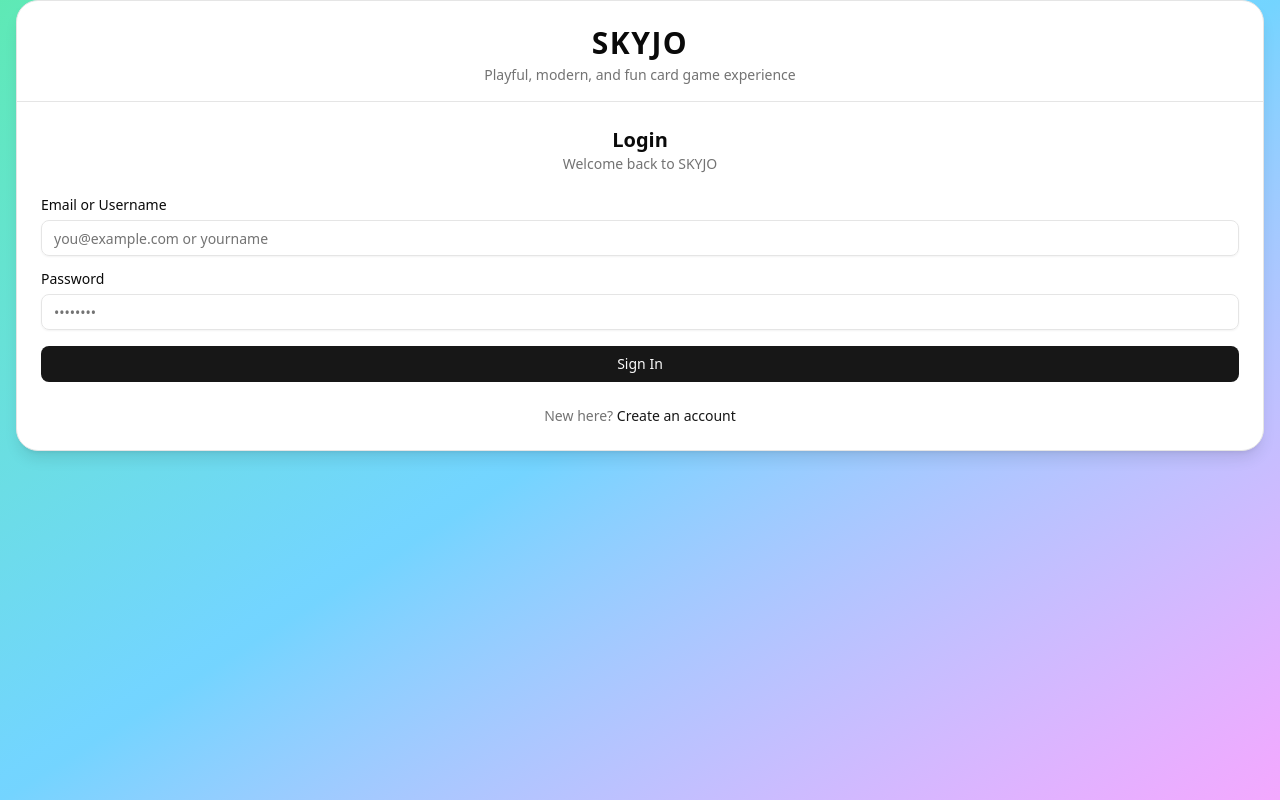
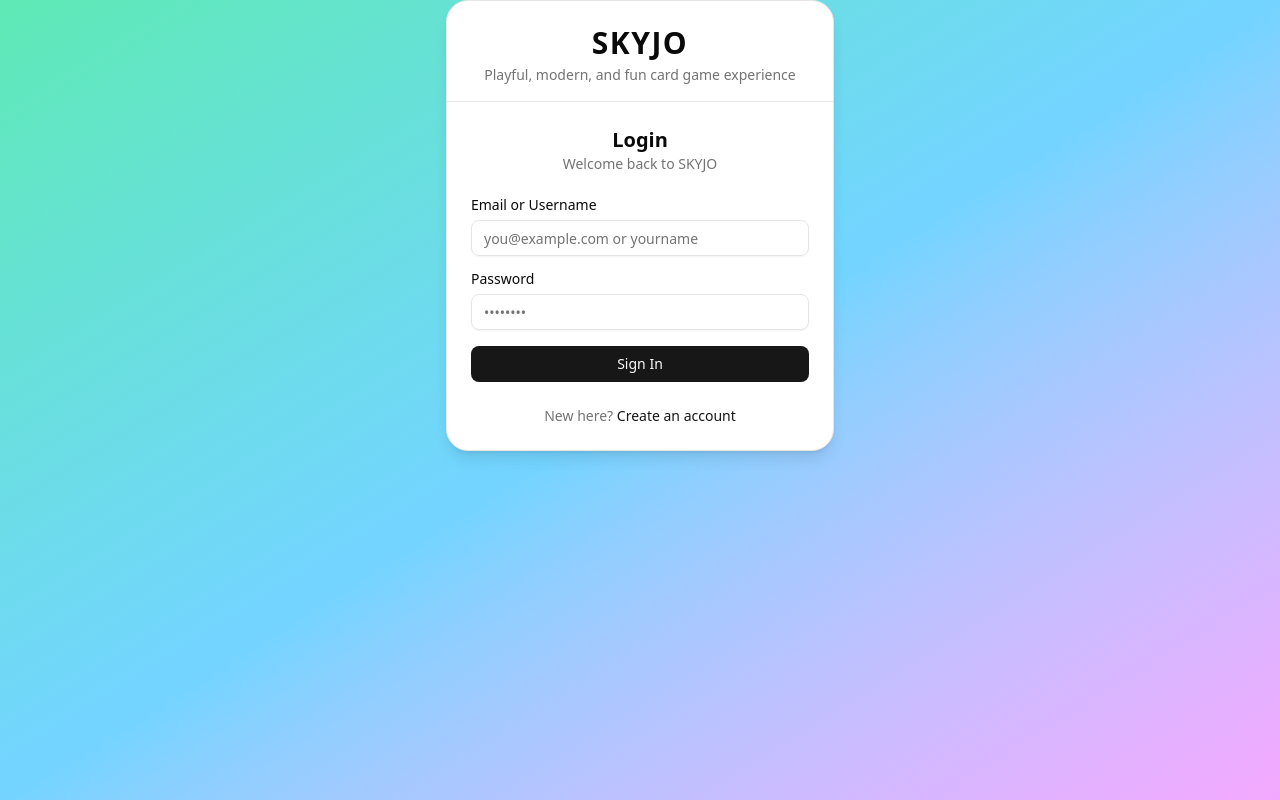
Before and after one commit to mazenhadjali/skyjo-frontend, a React (Vite) app: page /auth/login in a window 1280 px wide. Built offline with nearby package versions, Linux system fonts and the light colour scheme; no server answers.

Commit message:
Refactor DashboardLayout to import SuperLayout from the correct path; update SuperLayout styling and restore its functionality; revert BASE_URL to local development settings.

```diff
--- a/src/layout/dashboard/index.jsx
+++ b/src/layout/dashboard/index.jsx
@@ -1,8 +1,8 @@
 import React from 'react'
-import SuperLayout from '../super-layout'
 import { Outlet } from 'react-router-dom'
 import TopBar from './components/top-bar'
 import BottomBar from './components/buttom-bar'
+import SuperLayout from '../super-layout'
 
 function DashboardLayout() {
 
--- a/src/layout/super-layout.jsx
+++ /dev/null
@@ -1,19 +0,0 @@
-import React from "react";
-
-const SuperLayout = ({ children }) => {
-  return (
-    <div
-      className="h-dvh w-full flex flex-col mx-auto overflow-hidden"
-      style={{
-        paddingLeft: "env(safe-area-inset-left)",
-        paddingRight: "env(safe-area-inset-right)",
-        paddingTop: "env(safe-area-inset-top)",
-        paddingBottom: "env(safe-area-inset-bottom)",
-      }}
-    >
-      {children}
-    </div>
-  );
-};
-
-export default SuperLayout;
--- a/src/layout/super-layout/index.jsx
+++ b/src/layout/super-layout/index.jsx
@@ -1,9 +1,8 @@
-import { cn } from '@/lib/utils'
 import React from 'react'
 
 function SuperLayout({ children }) {
     return (
-        <div className={cn('max-w-106 w-full mx-auto')} >
+        <div className="h-dvh max-w-105 w-full mx-auto" >
             {children}
         </div>
     )
--- a/src/services/endoints.js
+++ b/src/services/endoints.js
@@ -1,4 +1,4 @@
-const BASE_URL = "https://g0wq6f5w-8085.euw.devtunnels.ms/api"
+const BASE_URL = 'http://localhost:8085/api';
 
 export const ENDPOINTS = {
     AUTH: {
```
